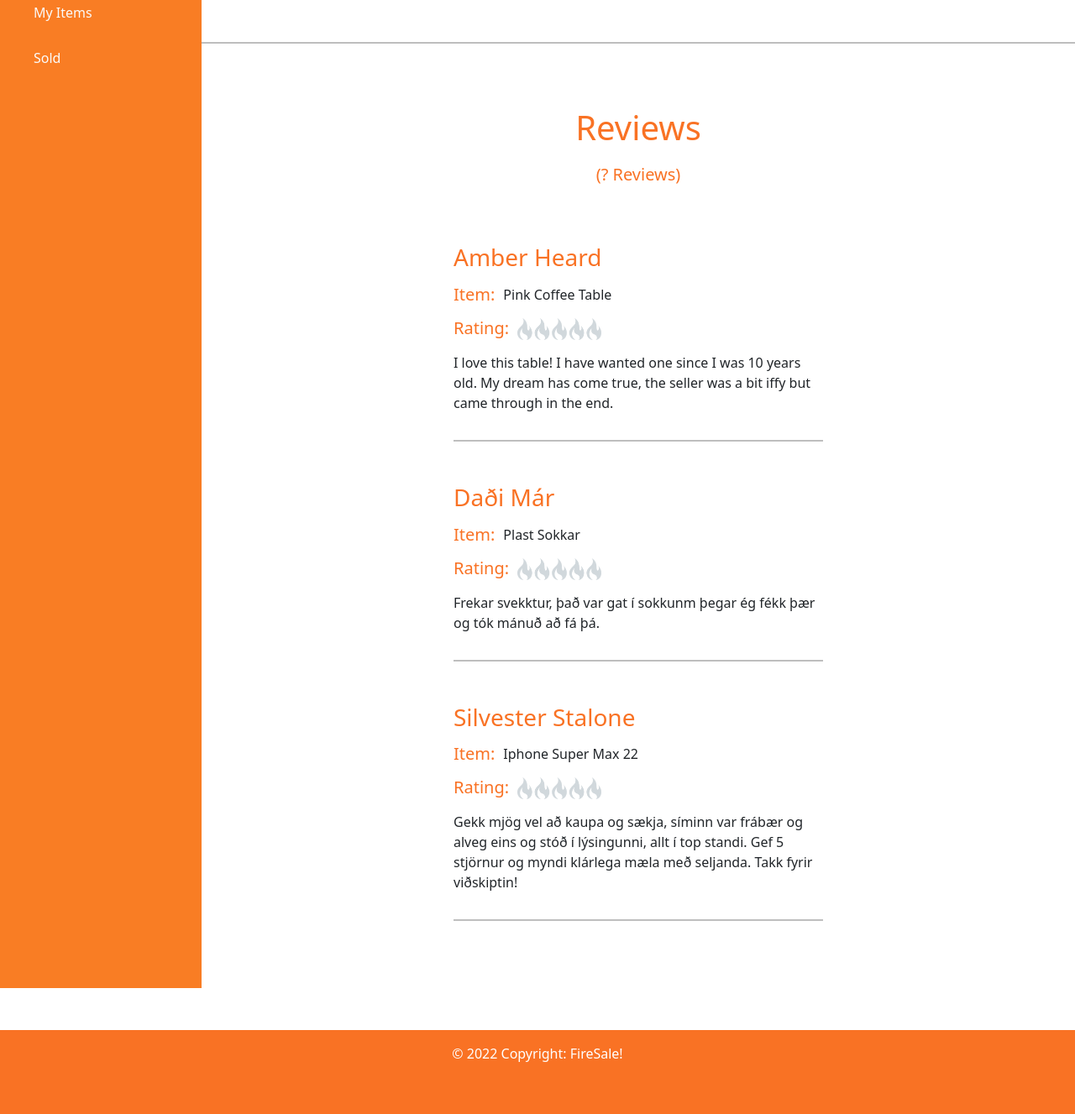
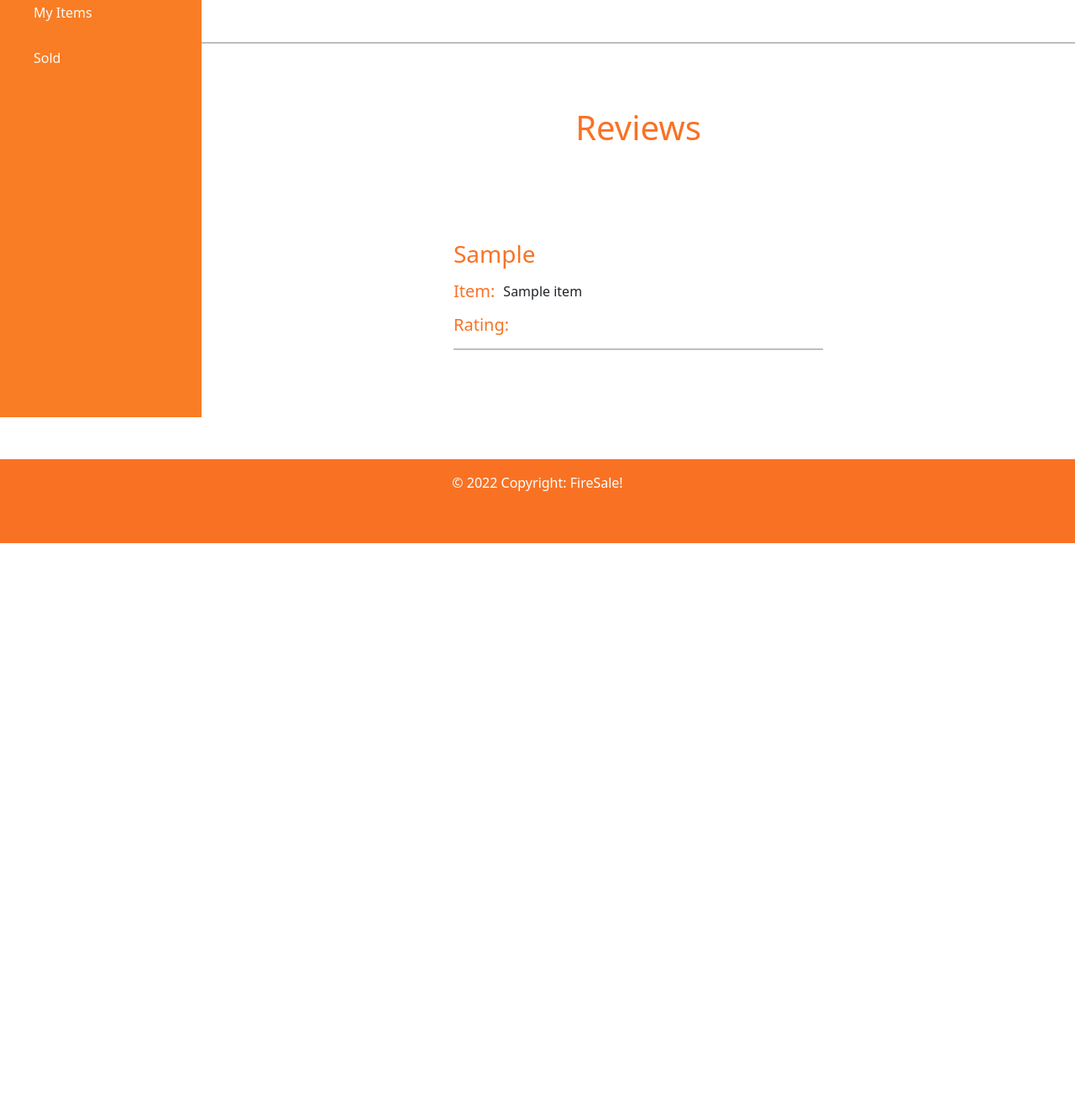
Before and after one commit to RanAegisdottir/FireSale, a Django app: page /myprofile/ in a window 1280 px wide. Shown: the part 700-2027 px from the top of the page at 84% size. After the commit the page ends 1347 px from the top, so only its background shows below. Run offline with Django 4.2, Linux system fonts and the light colour scheme; a user stored in the database is signed in; tables that the repository leaves empty hold one stand-in row (values such as "Sample post"); grey boxes marked "Sample" are stand-in pictures.

Commit message:
séð reviews í profile

```diff
--- a/FireSale/myprofile/views.py
+++ b/FireSale/myprofile/views.py
@@ -9,10 +9,12 @@ from checkout.models import Order, Payments, Reviews
 
 # Create your views here.
 def index(request):
+    user_reviews = Reviews.objects.filter(seller_id=request.user.id)
     return render(request, 'myprofile/account.html', {
         'Users': request.user,
         'Image': UserImage.objects.get(user_id=request.user.id),
-        'UserInfo': Users.objects.get(user_id=request.user.id)
+        'UserInfo': Users.objects.get(user_id=request.user.id),
+        'Reviews': user_reviews
     })
 
 
--- a/FireSale/templates/myprofile/account.html
+++ b/FireSale/templates/myprofile/account.html
@@ -37,55 +37,36 @@
 
     <div class="profile_review_container" id="review_section1">
         <h1 class="profile_title">Reviews</h1>
-        <h5 class="profile_sub_title">(? Reviews)</h5>
-{#    -------------------- Dummy data sem þarf að breyta ---------------------------          #}
+
         <div class="review_info_container">
-            <h3 class="reviewer_name">Amber Heard</h3>
+            {% for review in Reviews %}
+                <h3 class="reviewer_name">{{ review.order.offerID.buyer.username | capfirst}}</h3>
                 <div class="flex_break"></div>
                 <h5 class="review_sub_title">Item: </h5>
-            <p>Pink Coffee Table</p>
+                <p>{{ review.order.offerID.item.name }}</p>
                 <div class="flex_break"></div>
                 <h5 class="review_sub_title">Rating:</h5>
+                {% if review.rating.star_num == 0 %}
                     <img class="review_rating_img" src="http://127.0.0.1:8000/static/images/fire%20stars.png">
+                {% endif %}
+                {% if review.rating.star_num == 1 %}
+                    <img class="review_rating_img" src="http://127.0.0.1:8000/static/images/stars fire 1.png" >
+                {% endif %}
+                {% if review.rating.star_num == 2 %}
+                    <img class="review_rating_img" src="http://127.0.0.1:8000/static/images/fire stars 2.png" >
+                {% endif %}
+                {% if review.rating.star_num == 3 %}
+                    <img class="review_rating_img" src="http://127.0.0.1:8000/static/images/stars fire 3.png" >
+                {% endif %}
+                {% if review.rating.star_num == 4 %}
+                    <img class="review_rating_img" src="http://127.0.0.1:8000/static/images/stars fire 4.png" >
+                {% endif %}
+                {% if review.rating.star_num == 5 %}
+                    <img class="review_rating_img" src="http://127.0.0.1:8000/static/images/stars fire 5.png" >
+                {% endif %}
                 <div class="flex_break"></div>
-            <p class="review_text">
-                I love this table! I have wanted one since I was 10 years old. My dream has come true,
-                the seller was a bit iffy but came through in the end.
-            </p>
-        </div>
                 <hr class="review_divider">
-
-        <div class="review_info_container">
-            <h3 class="reviewer_name">Daði Már</h3>
-            <div class="flex_break"></div>
-            <h5 class="review_sub_title">Item: </h5>
-            <p>Plast Sokkar</p>
-            <div class="flex_break"></div>
-            <h5 class="review_sub_title">Rating:</h5>
-            <img class="review_rating_img" src="http://127.0.0.1:8000/static/images/fire%20stars.png">
-            <div class="flex_break"></div>
-            <p class="review_text">
-                Frekar svekktur, það var gat í sokkunm þegar ég fékk þær og tók mánuð að fá þá.
-            </p>
-        </div>
-        <hr class="review_divider">
-
-        <div class="review_info_container">
-            <h3 class="reviewer_name">Silvester Stalone</h3>
-            <div class="flex_break"></div>
-            <h5 class="review_sub_title">Item: </h5>
-            <p>Iphone Super Max 22</p>
-            <div class="flex_break"></div>
-            <h5 class="review_sub_title">Rating:</h5>
-            <img class="review_rating_img" src="http://127.0.0.1:8000/static/images/fire%20stars.png">
-            <div class="flex_break"></div>
-            <p class="review_text">
-                Gekk mjög vel að kaupa og sækja, síminn var frábær og alveg eins og stóð í lýsingunni,
-                allt í top standi. Gef 5 stjörnur og myndi klárlega mæla með seljanda. Takk fyrir viðskiptin!
-            </p>
-        </div>
-        <hr class="review_divider">
-
+            {% endfor %}
         </div>
 {#         -----------------------------        #}
 {% endblock %}
```
Lines whose indentation alone changed are shown as unchanged.
